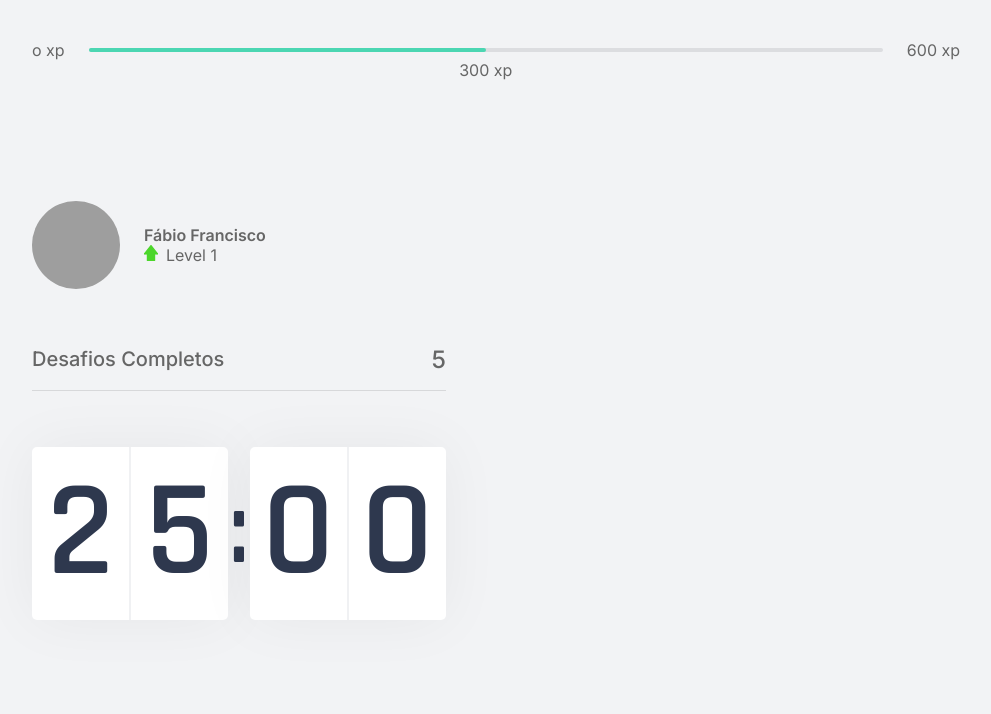
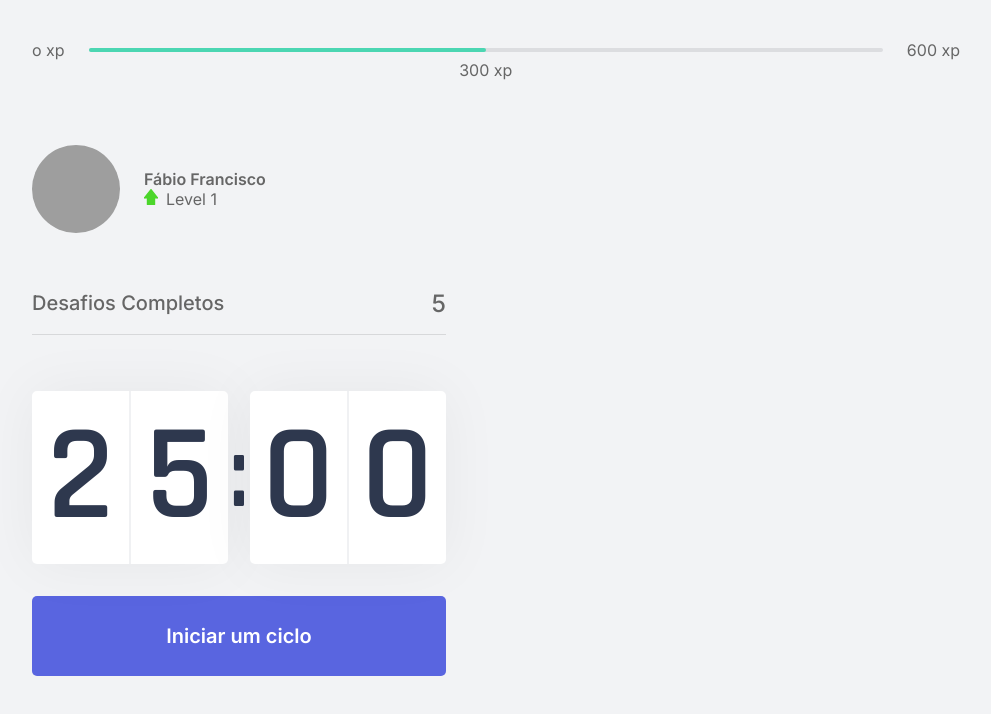
Before and after one commit to fabio04francisco/nlw04-move-it-next, a Next.js app: page / in a window 1280 px wide. Shown: the top 714 px of the page, without its empty margins (144-1135 px from the left). Built offline with nearby package versions, Linux system fonts and the light colour scheme; grey boxes are pictures that could not be loaded.

Commit message:
feat: cria botão para iniciar os ciclos.

```diff
--- a/src/components/Countdown.tsx
+++ b/src/components/Countdown.tsx
@@ -2,6 +2,7 @@
 
 export function Countdown() {
   return (
+    <div>
       <div className={styles.countdownContainer}>
         <div>
           <span>2</span>
@@ -13,5 +14,10 @@
           <span>0</span>
         </div>
       </div>
+
+      <button type="button" className={styles.countdownButton}>
+        Iniciar um ciclo
+      </button>
+    </div>
   )
 }
--- a/src/styles/components/Countdown.module.css
+++ b/src/styles/components/Countdown.module.css
@@ -35,3 +35,29 @@
   font-size: 6.25rem;
   margin: 0 .05rem;
 }
+
+.countdownButton {
+  width: 100%;
+  height: 5rem;
+
+  margin-top: 2rem;
+
+  display: flex;
+  align-items: center;
+  justify-content: center;
+
+  border: 0;
+  border-radius: 5px;
+
+  background: var(--blue);
+  color: var(--white);
+
+  font-size: 1.25rem;
+  font-weight: 600;
+
+  transition: background 0.2s;
+}
+
+.countdownButton:hover {
+  background: var(--blue-dark);
+}
```
Lines whose indentation alone changed are shown as unchanged.
